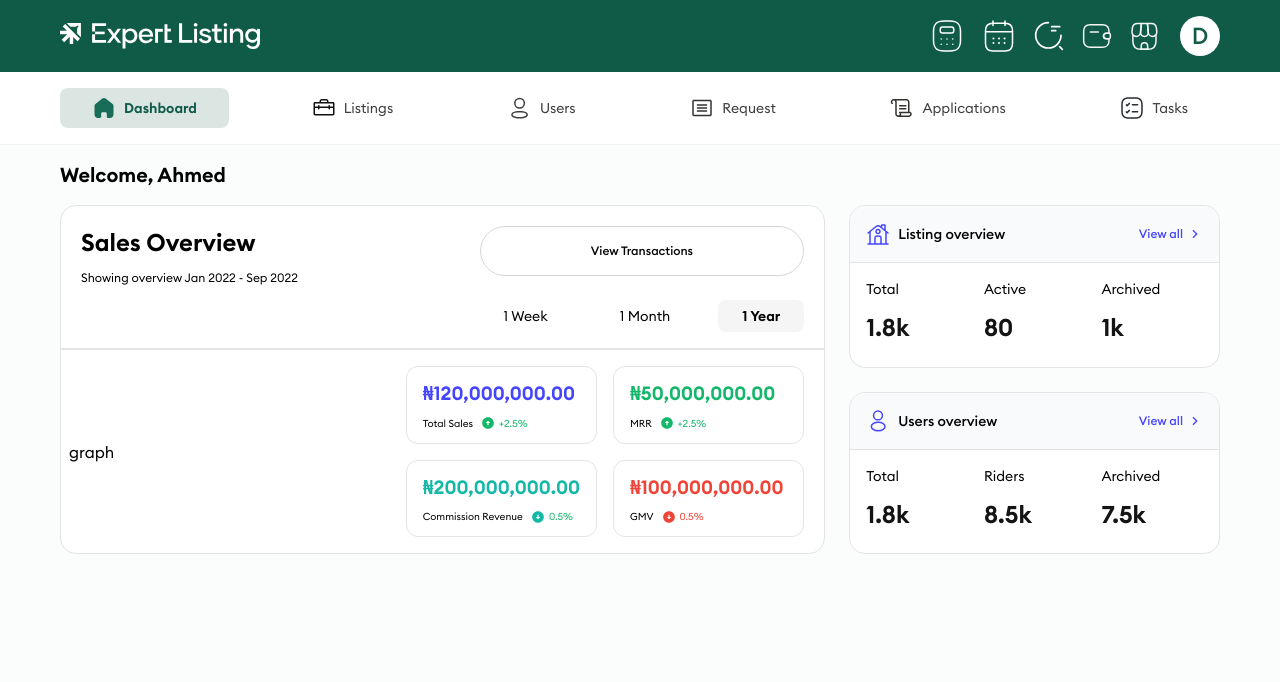
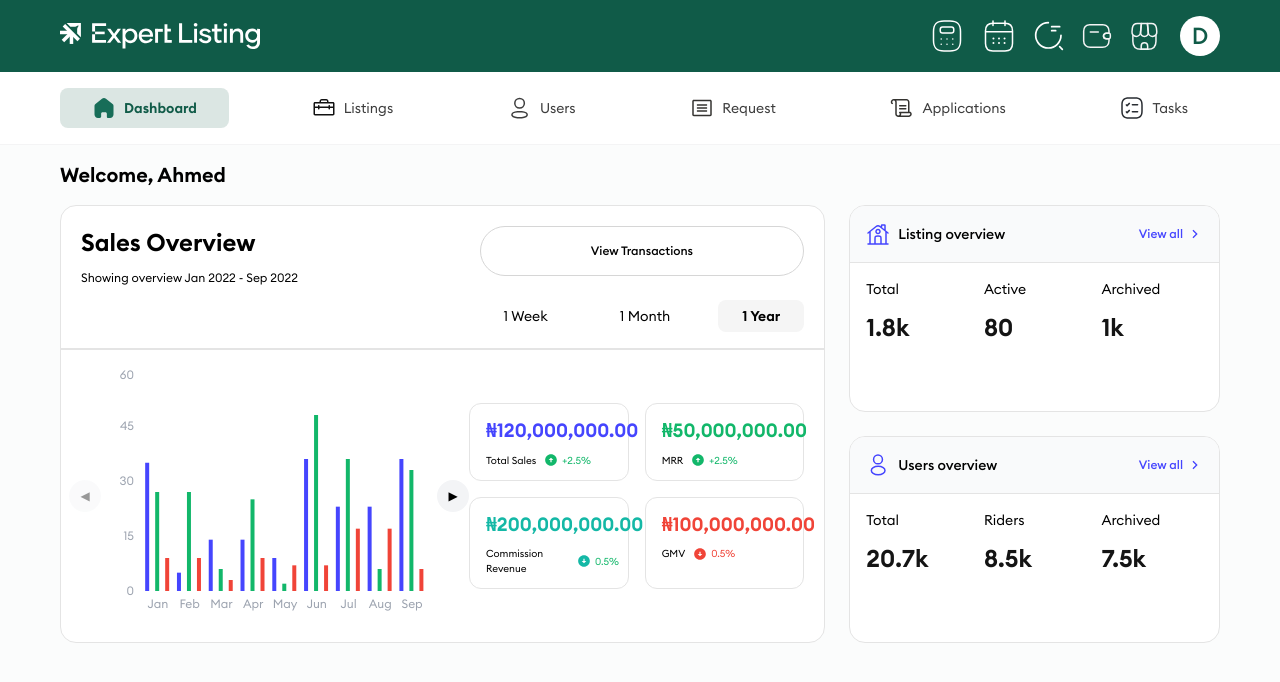
Before and after one commit to Gab-codes/proptech-dashboard, a React (Vite) app: page / in a window 1280 px wide. Shown: the top 682 px of the page. Built offline with nearby package versions, Linux system fonts and the light colour scheme.

Commit message:
add bar chart

```diff
--- a/package.json
+++ b/package.json
@@ -13,6 +13,7 @@
     "@tailwindcss/vite": "^4.1.18",
     "react": "^19.2.0",
     "react-dom": "^19.2.0",
+    "recharts": "^3.7.0",
     "tailwindcss": "^4.1.18"
   },
   "devDependencies": {
--- a/src/components/listing-overview.tsx
+++ b/src/components/listing-overview.tsx
@@ -5,7 +5,7 @@ const ListingOverview = () => {
   return (
     <section className="border border-card-border rounded-2xl bg-white overflow-hidden">
       {/* Header */}
-      <div className="bg-[#F9FAFB] border-b border-card-border p-4">
+      <div className="bg-[#F9FAFB] border-b-[0.5px] border-card-border p-4">
         <div className="flex items-center justify-between">
           <div className="flex items-center gap-2">
             <img src={HomeIcon} alt="home icon" />
--- /dev/null
+++ b/src/components/sales-barchart.tsx
@@ -0,0 +1,93 @@
+import {
+  BarChart,
+  Bar,
+  XAxis,
+  YAxis,
+  Tooltip,
+  ResponsiveContainer,
+} from "recharts";
+import { useState } from "react";
+
+const data = [
+  { month: "Jan", blue: 35, green: 27, red: 9 },
+  { month: "Feb", blue: 5, green: 27, red: 9 },
+  { month: "Mar", blue: 14, green: 6, red: 3 },
+  { month: "Apr", blue: 14, green: 25, red: 9 },
+  { month: "May", blue: 9, green: 2, red: 7 },
+  { month: "Jun", blue: 36, green: 48, red: 7 },
+  { month: "Jul", blue: 23, green: 36, red: 17 },
+  { month: "Aug", blue: 23, green: 6, red: 17 },
+  { month: "Sep", blue: 36, green: 33, red: 6 },
+  { month: "Oct", blue: 28, green: 30, red: 10 },
+  { month: "Nov", blue: 40, green: 22, red: 12 },
+  { month: "Dec", blue: 32, green: 18, red: 8 },
+];
+
+const VISIBLE_MONTHS = 9;
+
+const SalesBarChart = () => {
+  const [startIndex, setStartIndex] = useState(0);
+
+  const canScrollLeft = startIndex > 0;
+  const canScrollRight = startIndex + VISIBLE_MONTHS < data.length;
+
+  const visibleData = data.slice(startIndex, startIndex + VISIBLE_MONTHS);
+
+  return (
+    <div className="w-[400px] max-w-full">
+      <div className="flex items-center gap-1">
+        {/* LEFT BUTTON */}
+        <button
+          onClick={() => setStartIndex((i) => i - 1)}
+          disabled={!canScrollLeft}
+          className={`size-8 rounded-full bg-gray-100 text-xs flex items-center justify-center ${
+            canScrollLeft
+              ? "hover:bg-gray-200"
+              : "opacity-40 cursor-not-allowed"
+          }`}
+        >
+          ◀
+        </button>
+
+        {/* CHART */}
+        <div className="h-[260px] flex-1 -ms-7">
+          <ResponsiveContainer width="100%" height="100%">
+            <BarChart data={visibleData} barGap={6}>
+              <XAxis
+                dataKey="month"
+                tick={{ fontSize: 12, fill: "#9CA3AF" }}
+                axisLine={false}
+                tickLine={false}
+              />
+              <YAxis
+                tick={{ fontSize: 12, fill: "#9CA3AF" }}
+                axisLine={false}
+                tickLine={false}
+              />
+              <Tooltip cursor={{ fill: "transparent" }} />
+
+              <Bar dataKey="blue" fill="#4545FE" radius={[0, 0, 0, 0]} />
+              <Bar dataKey="green" fill="#12B76A" radius={[0, 0, 0, 0]} />
+              <Bar dataKey="red" fill="#F04438" radius={[0, 0, 0, 0]} />
+            </BarChart>
+          </ResponsiveContainer>
+        </div>
+
+        {/* RIGHT BUTTON */}
+        <button
+          onClick={() => setStartIndex((i) => i + 1)}
+          disabled={!canScrollRight}
+          className={`size-8 rounded-full bg-gray-100 text-xs flex items-center justify-center ${
+            canScrollRight
+              ? "hover:bg-gray-200"
+              : "opacity-40 cursor-not-allowed"
+          }`}
+        >
+          ▶
+        </button>
+      </div>
+    </div>
+  );
+};
+
+export default SalesBarChart;
--- a/src/components/sales-overview.tsx
+++ b/src/components/sales-overview.tsx
@@ -1,6 +1,7 @@
 import ArrowUp from "../assets/arrow-up-green.svg";
 import RedArrowDown from "../assets/arrow-down-red.svg";
 import ArrowDown from "../assets/arrow-down-teal.svg";
+import SalesBarChart from "./sales-barchart";
 
 const stats = [
   {
@@ -68,7 +69,9 @@ const SalesOverview = () => {
 
       {/* bottom content  */}
       <div className="ps-2 py-4 pe-5 flex items-center justify-between">
-        <div>graph</div>
+        <div>
+          <SalesBarChart />
+        </div>
 
         <div className="grid grid-cols-2 gap-4">
           {stats.map(
--- a/src/components/user-overview.tsx
+++ b/src/components/user-overview.tsx
@@ -5,7 +5,7 @@ const UserOverview = () => {
   return (
     <section className="border border-card-border rounded-2xl bg-white overflow-hidden">
       {/* Header */}
-      <div className="bg-[#F9FAFB] border-b border-card-border p-4">
+      <div className="bg-[#F9FAFB] border-b-[0.5px] border-card-border p-4">
         <div className="flex items-center justify-between">
           <div className="flex items-center gap-2">
             <img src={UserIcon} alt="user icon" />
@@ -23,7 +23,7 @@ const UserOverview = () => {
       <div className="grid grid-cols-3 gap-4 p-4">
         <div className="flex flex-col gap-3">
           <span className="text-sm">Total</span>
-          <span className="font-semibold text-2xl text-[#141414]">1.8k</span>
+          <span className="font-semibold text-2xl text-[#141414]">20.7k</span>
         </div>
 
         <div className="flex flex-col gap-3">
```
Also changed, not shown: 1 other file (tests, documents, lock files or other folders).
